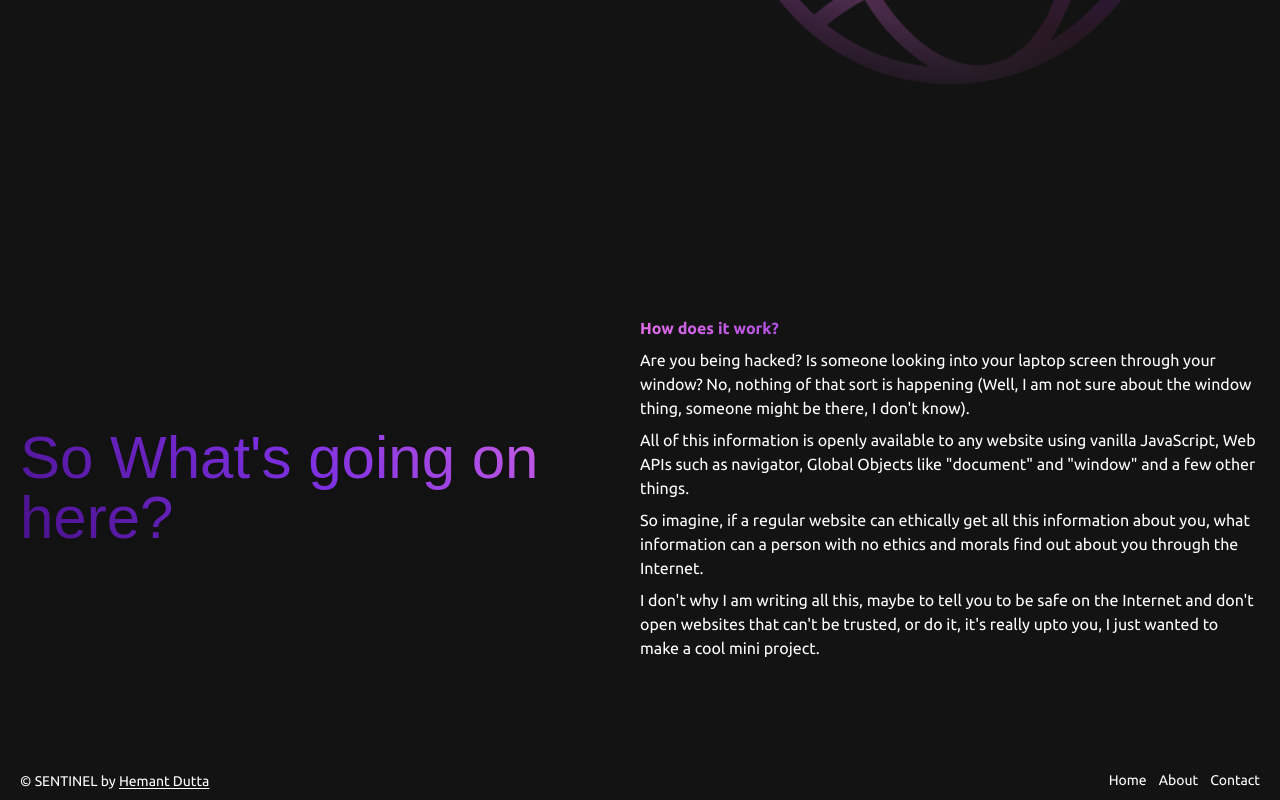
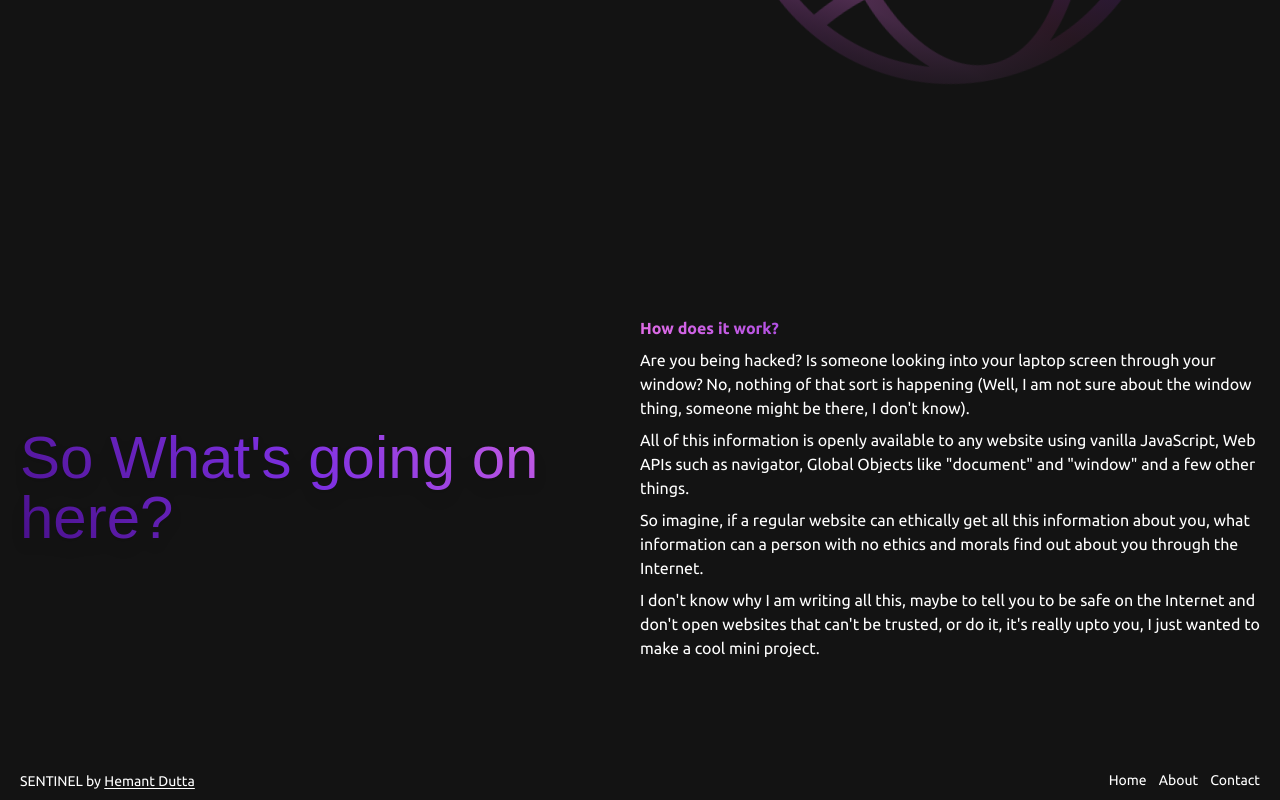
Before and after one commit to HemantDutta/Sentinel, a React (Create React App) app in the folder client/: page /about in a window 1280 px wide. Shown: the part 1196-1996 px from the top of the page. Built offline with nearby package versions, Linux system fonts and the light colour scheme; a web font is replaced by a local one.

Commit message:
Minor Changes About Page

```diff
--- a/client/src/components/Footer.js
+++ b/client/src/components/Footer.js
@@ -6,7 +6,7 @@ export const Footer = () => {
             <footer className="px-5 py-2">
                 <div className="footer-container w-full flex items-center justify-between">
                     <div className="credits">
-                        <a href="https://github.com/HemantDutta/Sentinel" rel="noreferrer" target="_blank" className="text-white text-sm">&copy; SENTINEL by </a><a href="https://github.com/HemantDutta" className="underline underline-offset-2 text-white text-sm" rel="noreferrer" target="_blank">Hemant Dutta</a>
+                        <a href="https://github.com/HemantDutta/Sentinel" rel="noreferrer" target="_blank" className="text-white text-sm">SENTINEL by </a><a href="https://github.com/HemantDutta" className="underline underline-offset-2 text-white text-sm" rel="noreferrer" target="_blank">Hemant Dutta</a>
                     </div>
                     <div className="sitemap flex items-center gap-3 flex-wrap text-sm">
                         <Link to="/" className="text-white transition hover:underline underline-offset-2">Home</Link>
--- a/client/src/pages/About.js
+++ b/client/src/pages/About.js
@@ -125,7 +125,7 @@ export const About = () => {
                                 <span className="text-white">Are you being hacked? Is someone looking into your laptop screen through your window? No, nothing of that sort is happening (Well, I am not sure about the window thing, someone might be there, I don't know).</span>
                                 <span className="text-white">All of this information is openly available to any website using vanilla JavaScript, Web APIs such as navigator, Global Objects like "document" and "window" and a few other things.</span>
                                 <span className="text-white">So imagine, if a regular website can ethically get all this information about you, what information can a person with no ethics and morals find out about you through the Internet.</span>
-                                <span className="text-white">I don't why I am writing all this, maybe to tell you to be safe on the Internet and don't open websites that can't be trusted, or do it, it's really upto you, I just wanted to make a cool mini project.</span>
+                                <span className="text-white">I don't know why I am writing all this, maybe to tell you to be safe on the Internet and don't open websites that can't be trusted, or do it, it's really upto you, I just wanted to make a cool mini project.</span>
                             </div>
                         </div>
                     </div>
```
